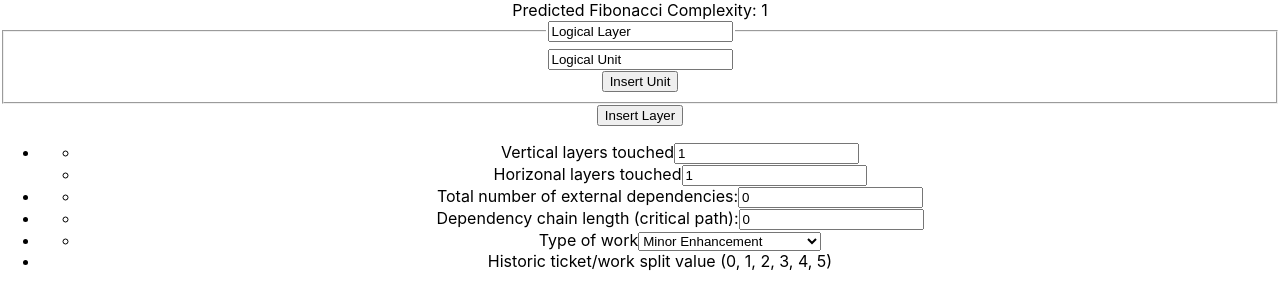
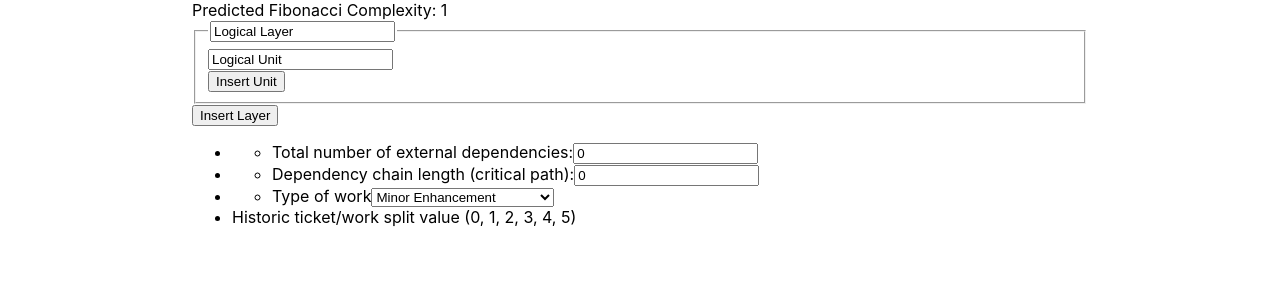
Before and after one commit to cmstead/story-sizer, a React (Create React App) app: page / in a window 1280 px wide. Shown: the top 308 px of the page. Built offline with nearby package versions, Linux system fonts and the light colour scheme.

Commit message:
Finished simple logical unit tool

```diff
--- a/src/App.css
+++ b/src/App.css
@@ -1,38 +1,9 @@
 .App {
   text-align: center;
+  margin: 0 auto;
+  width: 70%;
 }
 
-.App-logo {
-  height: 40vmin;
-  pointer-events: none;
+.App ul, .App fieldset, .App div {
+  text-align: left
 }
-
-@media (prefers-reduced-motion: no-preference) {
-  .App-logo {
-    animation: App-logo-spin infinite 20s linear;
-  }
-}
-
-.App-header {
-  background-color: #282c34;
-  min-height: 100vh;
-  display: flex;
-  flex-direction: column;
-  align-items: center;
-  justify-content: center;
-  font-size: calc(10px + 2vmin);
-  color: white;
-}
-
-.App-link {
-  color: #61dafb;
-}
-
-@keyframes App-logo-spin {
-  from {
-    transform: rotate(0deg);
-  }
-  to {
-    transform: rotate(360deg);
-  }
-}
--- a/src/App.js
+++ b/src/App.js
@@ -15,7 +15,6 @@ function App() {
         <LOEPredictor></LOEPredictor>
         <FunctionalUnits></FunctionalUnits>
         <ul>
-          <li><FunctionalLayers></FunctionalLayers></li>
           <li><ExternalDependencies></ExternalDependencies></li>
 
           <li><CriticalPathDepth></CriticalPathDepth></li>
--- a/src/Components/FunctionalUnits/LogicalLayer/index.tsx
+++ b/src/Components/FunctionalUnits/LogicalLayer/index.tsx
@@ -1,17 +1,23 @@
 import React, { useState } from "react";
 import LogicalUnit from "../LogicalUnit/index.tsx";
 
-export default function LogicalLayer() {
+export default function LogicalLayer({ incrementUnitCount }) {
     const [legendValue, updateLegendValue] = useState("Logical Layer");
     const [unitId, updateUnitId] = useState(1);
     const [logicalUnits, updateLogicalUnits] = useState([{ id: 0 }]);
+
 
     function updateLegend({ target }) {
         updateLegendValue(target.value)
     }
 
+
     function addLogicalUnit() {
-        updateLogicalUnits(logicalUnits.concat({ id: unitId }));
+        const newLogicalUnits = logicalUnits.concat({ id: unitId });
+
+        incrementUnitCount()
+
+        updateLogicalUnits(newLogicalUnits);
         updateUnitId(unitId + 1)
     }
 
@@ -22,7 +28,7 @@ export default function LogicalLayer() {
                 onChange={updateLegend}
             ></input></legend>
             {logicalUnits.map(value =>
-                <LogicalUnit id={`logical-unit-${value.id}`} key={value.id}></LogicalUnit>
+                <LogicalUnit key={value.id}></LogicalUnit>
             )}
             <div><button onClick={addLogicalUnit}>Insert Unit</button></div>
         </fieldset>
--- a/src/Components/FunctionalUnits/index.tsx
+++ b/src/Components/FunctionalUnits/index.tsx
@@ -3,10 +3,11 @@ import LogicalLayer from "./LogicalLayer/index.tsx";
 import { useDispatch } from "react-redux";
 import { actionTypes } from "../../services/constants.ts";
 
+const getNewLayer = (id) => ({ id: id, unitCount: 1 })
 
 export default function FunctionalUnits() {
     const [layerId, updateLayerId] = useState(1);
-    const [layers, updateLayers] = useState([{ id: 0 }]);
+    const [layers, updateLayers] = useState([getNewLayer(0)]);
     const dispatch = useDispatch();
 
     dispatch({
@@ -15,17 +16,34 @@ export default function FunctionalUnits() {
             name: 'verticalCount',
             value: layers.length
         }
-    })
+    });
+
+    dispatch({
+        type: actionTypes.LAYER_COUNT_UPDATED,
+        payload: {
+            name: 'horizontalCount',
+            value: layers.reduce((count, layer) => count + layer.unitCount, 0)
+        }
+    });
 
     function insertLayer() {
-        updateLayers(layers.concat({id: layerId}));
+        updateLayers(layers.concat(getNewLayer(layerId)));
         updateLayerId(layerId + 1)
+    }
+
+    function incrementUnitCount(layerId) {
+        console.log(layerId, 'increment unit count')
+
+        updateLayers(layers.map((layer) =>
+            layer.id === layerId ?
+                { id: layerId, unitCount: layer.unitCount + 1 }
+                : layer))
     }
 
     return (
         <div>
             {
-                layers.map(layer => <LogicalLayer id={layer.id} key={layer.id}></LogicalLayer>)
+                layers.map(layer => <LogicalLayer key={layer.id} incrementUnitCount={() => incrementUnitCount(layer.id)}></LogicalLayer>)
             }
             <div><button onClick={insertLayer}>Insert Layer</button></div>
         </div>
```
